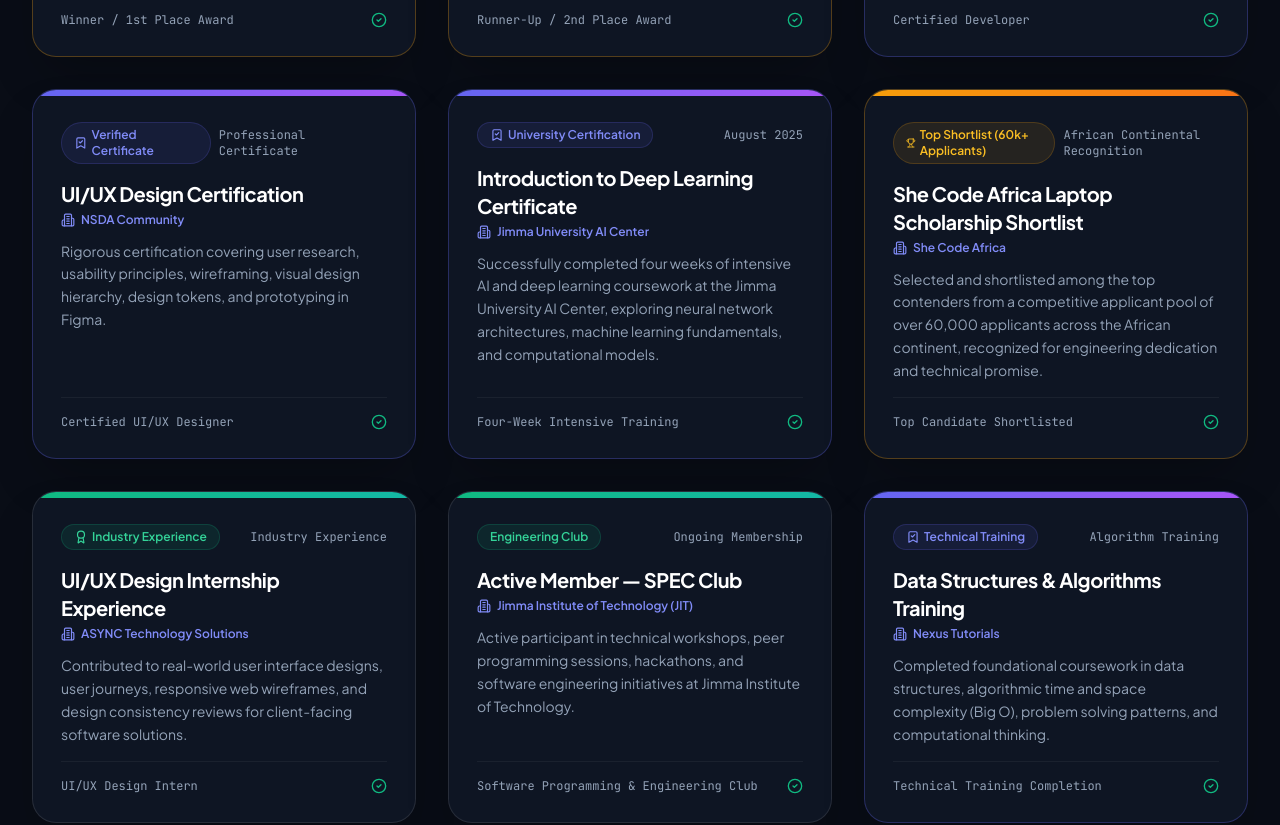
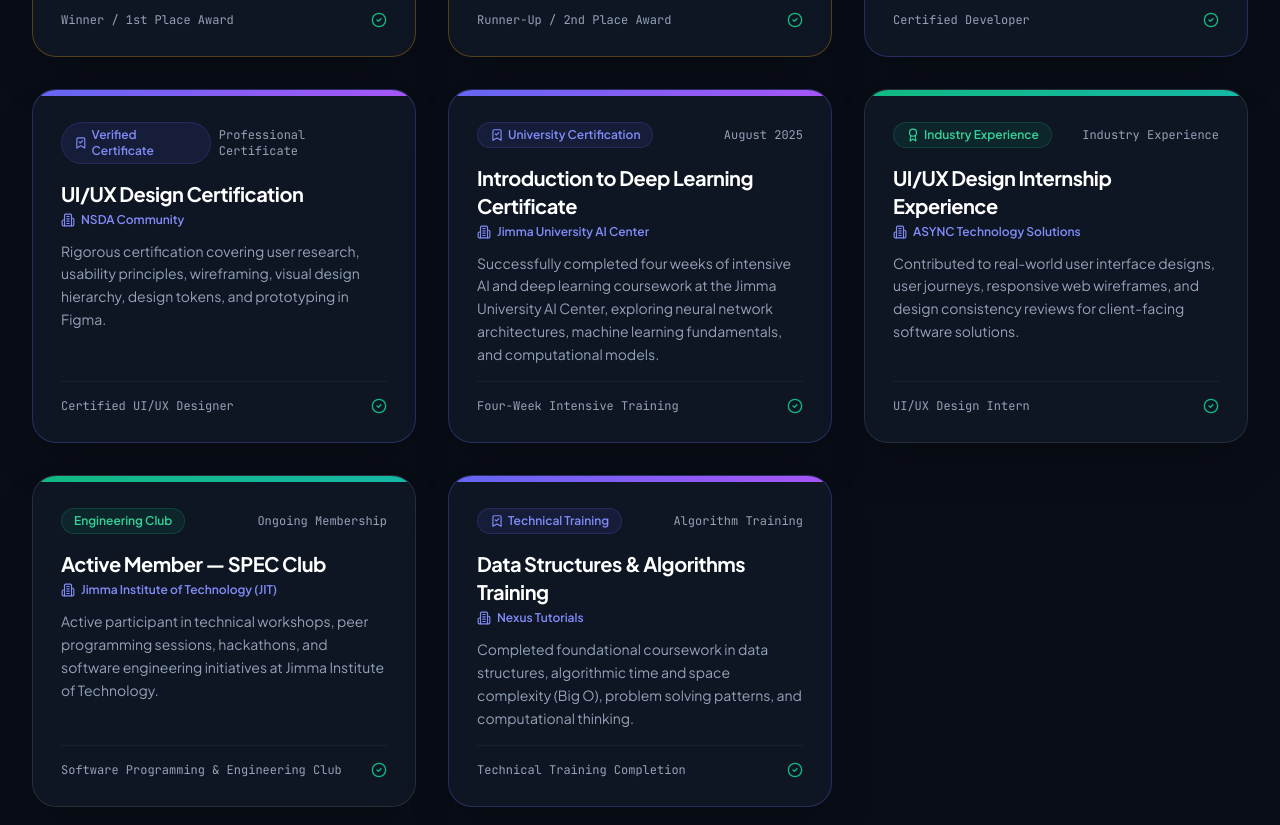
Before and after one commit to Sumeya472/sumeya-portfolio, a React (Vite) app: page / in a window 1280 px wide. Shown: the part 9720-10545 px from the top of the page. Built offline with nearby package versions, Linux system fonts and the light colour scheme.

Commit message:
Remove She Code Africa scholarship entry
Removed She Code Africa Laptop Scholarship entry from achievements data.

```diff
--- a/src/data/achievementsData.ts
+++ b/src/data/achievementsData.ts
@@ -51,16 +51,7 @@ export const achievementsData: Achievement[] = [
     type: 'certification',
     badge: 'University Certification'
   },
-  {
-    id: 'she-code-africa-scholarship',
-    title: 'She Code Africa Laptop Scholarship Shortlist',
-    organization: 'She Code Africa',
-    roleOrAward: 'Top Candidate Shortlisted',
-    periodOrDate: 'African Continental Recognition',
-    description: 'Selected and shortlisted among the top contenders from a competitive applicant pool of over 60,000 applicants across the African continent, recognized for engineering dedication and technical promise.',
-    type: 'award',
-    badge: 'Top Shortlist (60k+ Applicants)'
-  },
+
   {
     id: 'async-internship',
     title: 'UI/UX Design Internship Experience',
```
